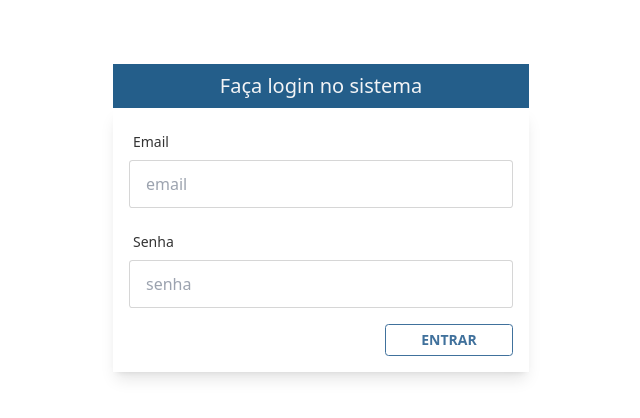
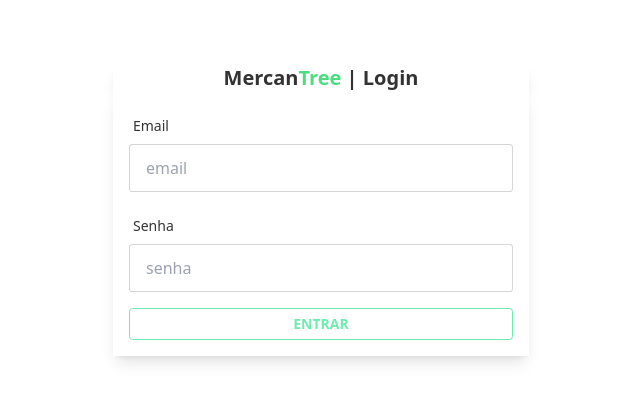
Before and after one commit to adielCalixto/MercanTree, a Vue app in the folder mercantree-fe/: page /login in a window 1280 px wide. Shown: the top 418 px of the page, without its empty margins (319-959 px from the left). Built offline with nearby package versions, Linux system fonts and the light colour scheme; no server answers.

Commit message:
altered login page

```diff
--- a/mercantree-fe/src/components/Login/index.vue
+++ b/mercantree-fe/src/components/Login/index.vue
@@ -1,9 +1,8 @@
 <template>
     <div class="max-w-md mx-auto py-16 p-4">
-        <div class="text-center py-2 bg-primary text-gray-100">
-            <h1 class="text-xl">Faça login no sistema</h1>
+        <div class="shadow-lg">
+            <h1 class="text-center text-xl font-semibold">Mercan<span class="text-green-400">Tree</span> | Login</h1>
         </div>
-
         <form @submit.prevent="login" class="p-4 bg-base-100 shadow-lg">
             <div class="form-control w-full">
                 <label class="label">
@@ -35,8 +34,8 @@
                     {{ v$.password.$errors[0].$message }}
                 </div>
             </div>
-            <div class="form-control items-end">
-                <button type="submit" class="btn btn-secondary btn-sm w-1/3 btn-outline">Entrar</button>
+            <div class="form-control">
+                <button type="submit" class="btn btn-success btn-sm btn-block btn-outline">Entrar</button>
             </div>
         </form>
     </div>
```
